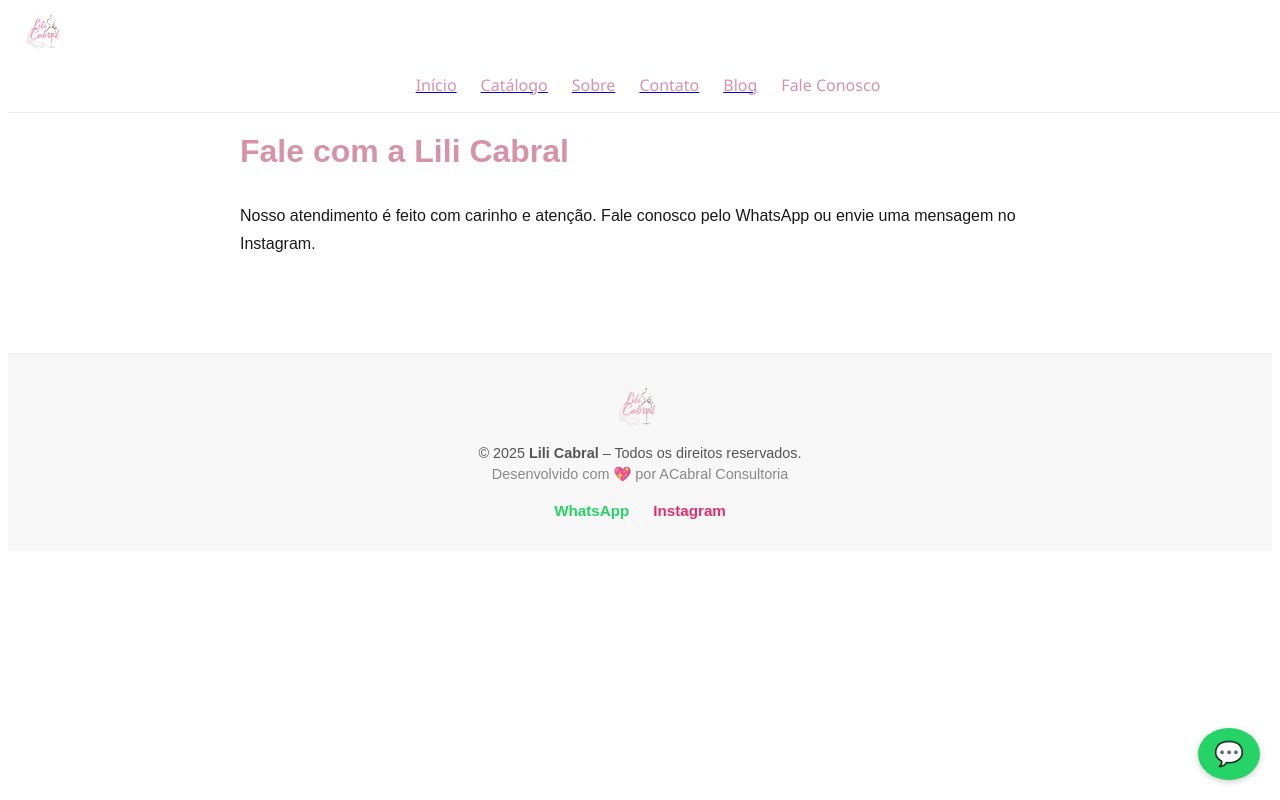
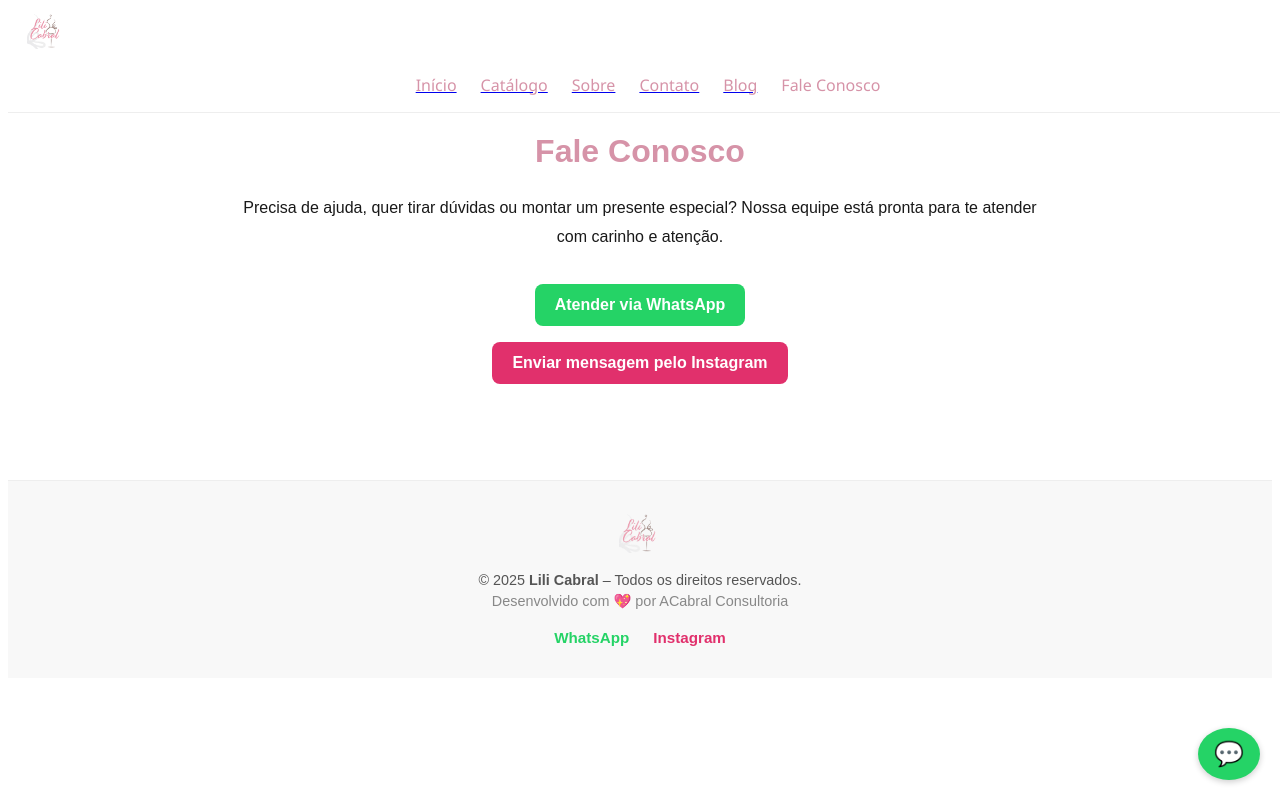
Before and after one commit to adaltoncabral/site-lili-cabral, a Next.js app: page /contato in a window 1280 px wide. Built offline with nearby package versions, Linux system fonts and the light colour scheme.

Commit message:
Update contato.js

```diff
--- a/pages/contato.js
+++ b/pages/contato.js
@@ -1,27 +1,73 @@
+import Head from 'next/head'; import Header from '../components/Header'; import Footer from '../components/Footer'; import FloatingButton from '../components/FloatingButton'; import Analytics from '../components/Analytics';
 
-import Head from 'next/head';
-import Header from '../components/Header';
-import Footer from '../components/Footer';
-import FloatingButton from '../components/FloatingButton';
-import Analytics from '../components/Analytics';
+export default function Contato() { return ( <> <Head> <title>Fale Conosco – Lili Cabral</title> <meta name="description" content="Entre em contato com a equipe Lili Cabral para dúvidas, sugestões ou atendimento personalizado." /> <meta property="og:title" content="Fale Conosco – Lili Cabral" /> <meta property="og:description" content="Entre em contato com a equipe Lili Cabral para dúvidas, sugestões ou atendimento personalizado." /> <meta property="og:image" content="/banner-lili.jpg" /> <meta property="og:type" content="website" /> </Head>
 
-export default function Contato() {
-  return (
-    <>
-      <Head>
-        <title>Fale Conosco – Lili Cabral</title>
-        <meta name="description" content="Entre em contato com a Lili Cabral pelo WhatsApp ou Instagram. Atendimento acolhedor e personalizado." />
-      </Head>
 <Analytics />
   <Header />
-      <main style={{ maxWidth: '800px', margin: '80px auto 0', padding: '2rem', fontFamily: 'sans-serif', color: '#191919' }}>
-        <h1 style={{ color: '#d693a8', fontSize: '2rem', marginBottom: '2rem' }}>Fale com a Lili Cabral</h1>
-        <div style={{ lineHeight: '1.7', fontSize: '1rem' }}>
-          Nosso atendimento é feito com carinho e atenção. Fale conosco pelo WhatsApp ou envie uma mensagem no Instagram.
+
+  <main style={{
+    maxWidth: '800px',
+    margin: '80px auto 0',
+    padding: '2rem',
+    fontFamily: 'sans-serif',
+    color: '#191919'
+  }}>
+    <h1 style={{
+      color: '#d693a8',
+      fontSize: '2rem',
+      marginBottom: '1.5rem',
+      textAlign: 'center'
+    }}>
+      Fale Conosco
+    </h1>
+
+    <p style={{ fontSize: '1rem', lineHeight: '1.8', textAlign: 'center' }}>
+      Precisa de ajuda, quer tirar dúvidas ou montar um presente especial? Nossa equipe está pronta para te atender com carinho e atenção.
+    </p>
+
+    <div style={{
+      display: 'flex',
+      flexDirection: 'column',
+      alignItems: 'center',
+      marginTop: '2rem',
+      gap: '1rem'
+    }}>
+      <a
+        href="https://wa.me/5533984142006?text=Olá!%20Gostaria%20de%20falar%20com%20a%20Lili%20Cabral"
+        target="_blank"
+        rel="noopener noreferrer"
+        style={{
+          backgroundColor: '#25d366',
+          color: '#fff',
+          padding: '12px 20px',
+          borderRadius: '8px',
+          textDecoration: 'none',
+          fontWeight: 'bold'
+        }}
+      >
+        Atender via WhatsApp
+      </a>
+
+      <a
+        href="https://instagram.com/lili.cabral_"
+        target="_blank"
+        rel="noopener noreferrer"
+        style={{
+          backgroundColor: '#E1306C',
+          color: '#fff',
+          padding: '12px 20px',
+          borderRadius: '8px',
+          textDecoration: 'none',
+          fontWeight: 'bold'
+        }}
+      >
+        Enviar mensagem pelo Instagram
+      </a>
     </div>
   </main>
+
   <FloatingButton />
   <Footer />
 </>
-  );
-}
+
+); }
```
Lines whose indentation alone changed are shown as unchanged.
